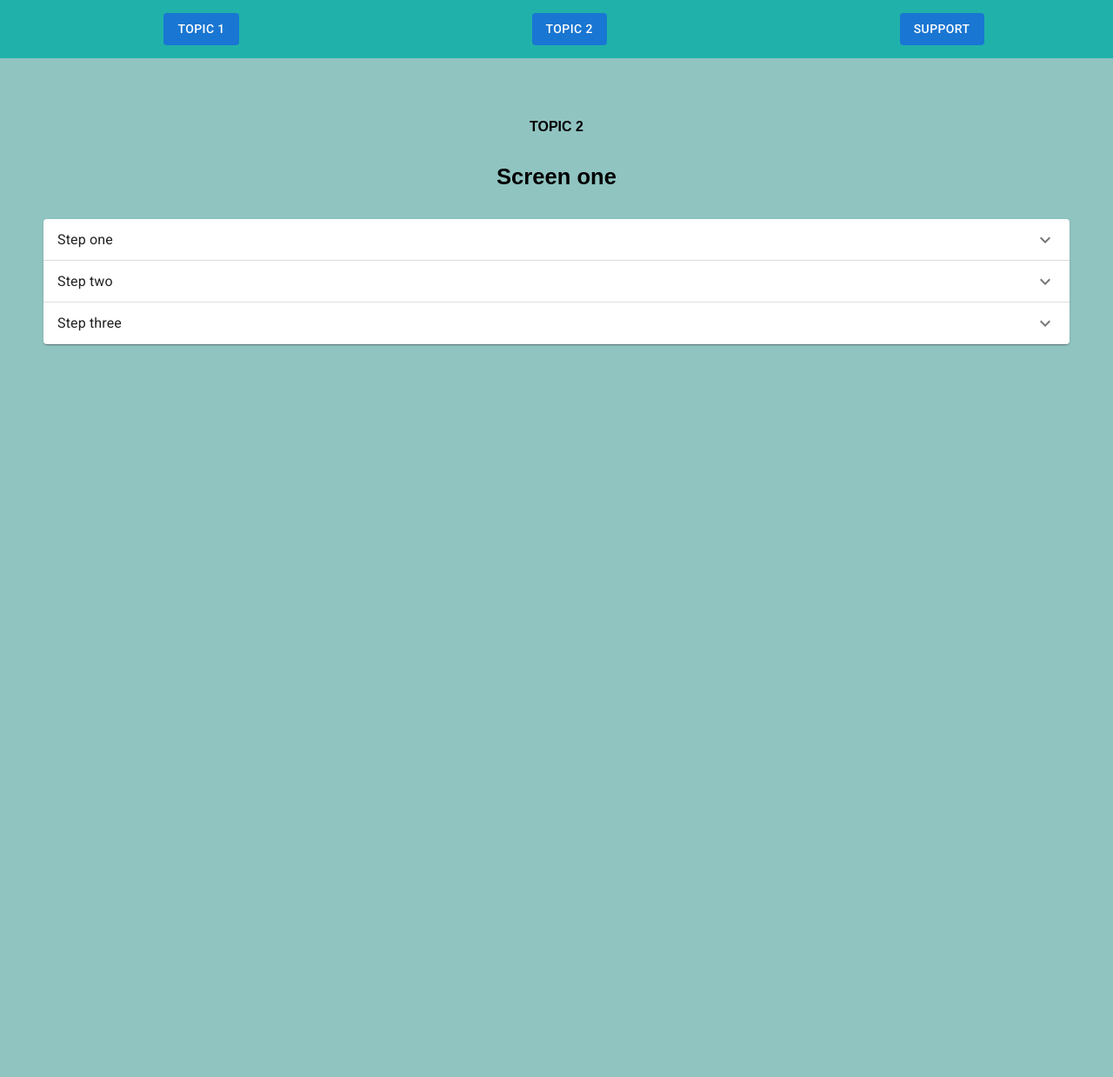
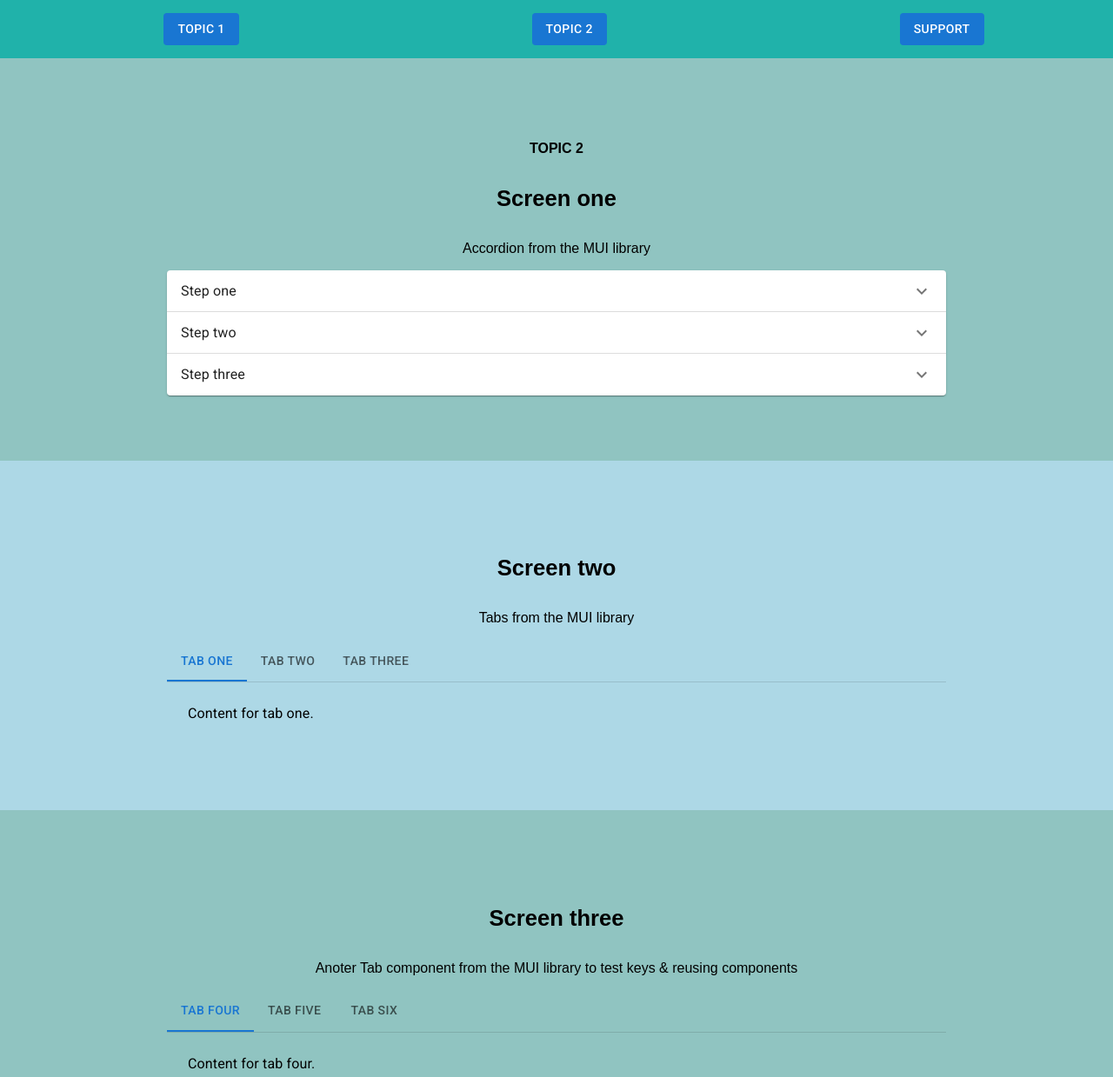
Before and after one commit to theandthem/react-course, a React app: page /topic2 in a window 1280 px wide. Shown: the whole page at 87% size. Before the commit the page ends 800 px from the top, so only its background shows below. Built offline with nearby package versions, Linux system fonts and the light colour scheme.

Commit message:
Added tabs MUI component

```diff
--- a/src/components/SimpleAccordion.js
+++ b/src/components/SimpleAccordion.js
@@ -12,7 +12,7 @@ class SimpleAccordion extends React.Component {
       <section>
         {this.props.steps.map(function(step, index){
           return (
-            <Accordion>
+            <Accordion key={index} className={style.step}>
               <AccordionSummary
                 expandIcon={<ExpandMoreIcon />}
                 aria-controls={`panel${index}-content`}
--- a/src/components/SimpleAccordion.module.css
+++ b/src/components/SimpleAccordion.module.css
@@ -1,3 +1,7 @@
+.step {
+  margin: 0 !important;
+}
+
 .content {
   text-align: left;
 }
--- /dev/null
+++ b/src/components/TabPanel.js
@@ -0,0 +1,68 @@
+import * as React from 'react';
+import PropTypes from 'prop-types';
+import Tabs from '@mui/material/Tabs';
+import Tab from '@mui/material/Tab';
+import Typography from '@mui/material/Typography';
+import Box from '@mui/material/Box';
+
+function TabPanel(props) {
+  const { children, value, index, ...other } = props;
+
+  return (
+    <div
+      role="tabpanel"
+      hidden={value !== index}
+      id={`simple-tabpanel-${index}`}
+      aria-labelledby={`simple-tab-${index}`}
+      {...other}
+    >
+      {value === index && (
+        <Box sx={{ p: 3 }}>
+          <Typography>{children}</Typography>
+        </Box>
+      )}
+    </div>
+  );
+}
+
+TabPanel.propTypes = {
+  children: PropTypes.node,
+  index: PropTypes.number.isRequired,
+  value: PropTypes.number.isRequired,
+};
+
+function a11yProps(index) {
+  return {
+    id: `simple-tab-${index}`,
+    'aria-controls': `simple-tabpanel-${index}`,
+  };
+}
+
+export default function BasicTabs(props) {
+  const [value, setValue] = React.useState(0);
+
+  const handleChange = (event, newValue) => {
+    setValue(newValue);
+  };
+
+  return (
+    <Box sx={{ width: '100%' }}>
+      <Box sx={{ borderBottom: 1, borderColor: 'divider' }}>
+        <Tabs value={value} onChange={handleChange} aria-label="Tabs component">
+        {props.items.map(function(item, index){
+          return (
+            <Tab key={`tabTitle-${index}`} label={item.title} {...a11yProps(index)} />
+          )
+        })}
+        </Tabs>
+      </Box>
+      {props.items.map(function(item, index){
+        return (
+          <TabPanel key={`tabContent-${index}`} value={value} index={index} align='left'>
+            {item.content}
+          </TabPanel>
+        )
+      })}
+    </Box>
+  );
+}
--- a/src/components/Topic-1.js
+++ b/src/components/Topic-1.js
@@ -5,6 +5,9 @@ import style from './Topic.module.css';
 function Topic1() {
   return (
     <section className={style.topic}>
+       <section className={style.screen}>
+        <Text content="Simple course built with both custom built and MUI components." textStyle="h1" />
+      </section>
       <section className={style.screen}>
         <Text content="Topic 1" textStyle="h4" />
         <Text content="Screen one" textStyle="h1" />
--- a/src/components/Topic-2.js
+++ b/src/components/Topic-2.js
@@ -1,17 +1,39 @@
 import Text from './Text';
 import style from './Topic.module.css';
 import SimpleAccordion from './SimpleAccordion';
+import TabPanel from  './TabPanel.js';
 
 function Topic2() {
   return (
     <section className={style.topic}>
       <section className={style.screen}>
-        <Text content="Topic 2" textStyle="h4" />
-        <Text content="Screen one" textStyle="h1" />
+        <Text content='Topic 2' textStyle='h4' />
+        <Text content='Screen one' textStyle='h1' />
+        <Text content='Accordion from the MUI library' />
         <SimpleAccordion steps={[
           {title: 'Step one', content:'This is step one content'},
           {title: 'Step two', content:'This is step two content'},
           {title: 'Step three', content:'This is step three content'}
+          ]}
+        />
+      </section>
+      <section className={style.screen}>
+        <Text content='Screen two' textStyle='h1' />
+        <Text content='Tabs from the MUI library' />
+        <TabPanel items={[
+          {title:'Tab one', content:'Content for tab one.'},
+          {title:'Tab two', content:'Some content for tab two.'},
+          {title:'Tab three', content:'Finally, content for tab three.'},
+          ]}
+        />
+      </section>
+      <section className={style.screen}>
+        <Text content='Screen three' textStyle='h1' />
+        <Text content='Anoter Tab component from the MUI library to test keys & reusing components' />
+        <TabPanel items={[
+          {title:'Tab four', content:'Content for tab four.'},
+          {title:'Tab five', content:'Some content for tab five.'},
+          {title:'Tab six', content:'Finally, content for tab six.'},
           ]}
         />
       </section>
--- a/src/components/Topic.module.css
+++ b/src/components/Topic.module.css
@@ -7,7 +7,7 @@
 }
 
 .screen {
-  padding: 50px;
+  padding: 75px 15%;
   text-align: center;
 }
 
```
Also changed, not shown: build/manifest.json, public/manifest.json.
